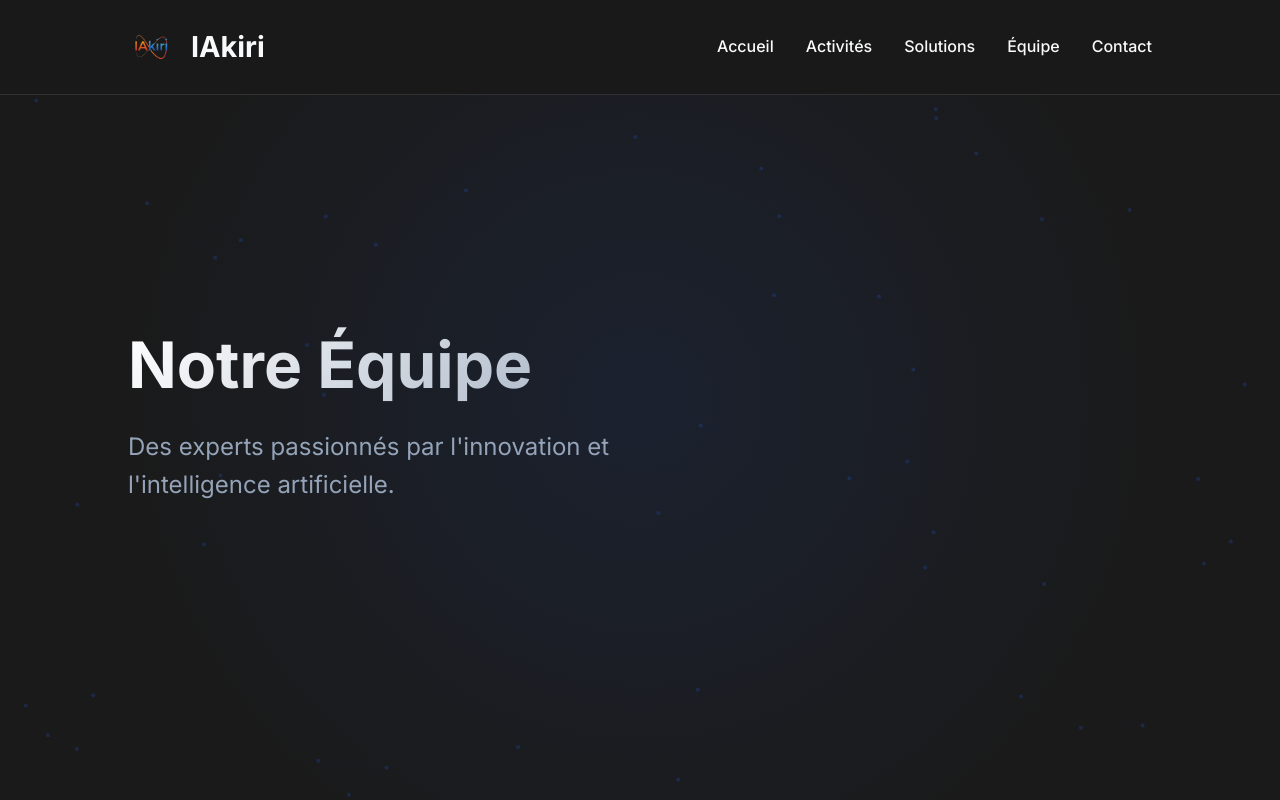
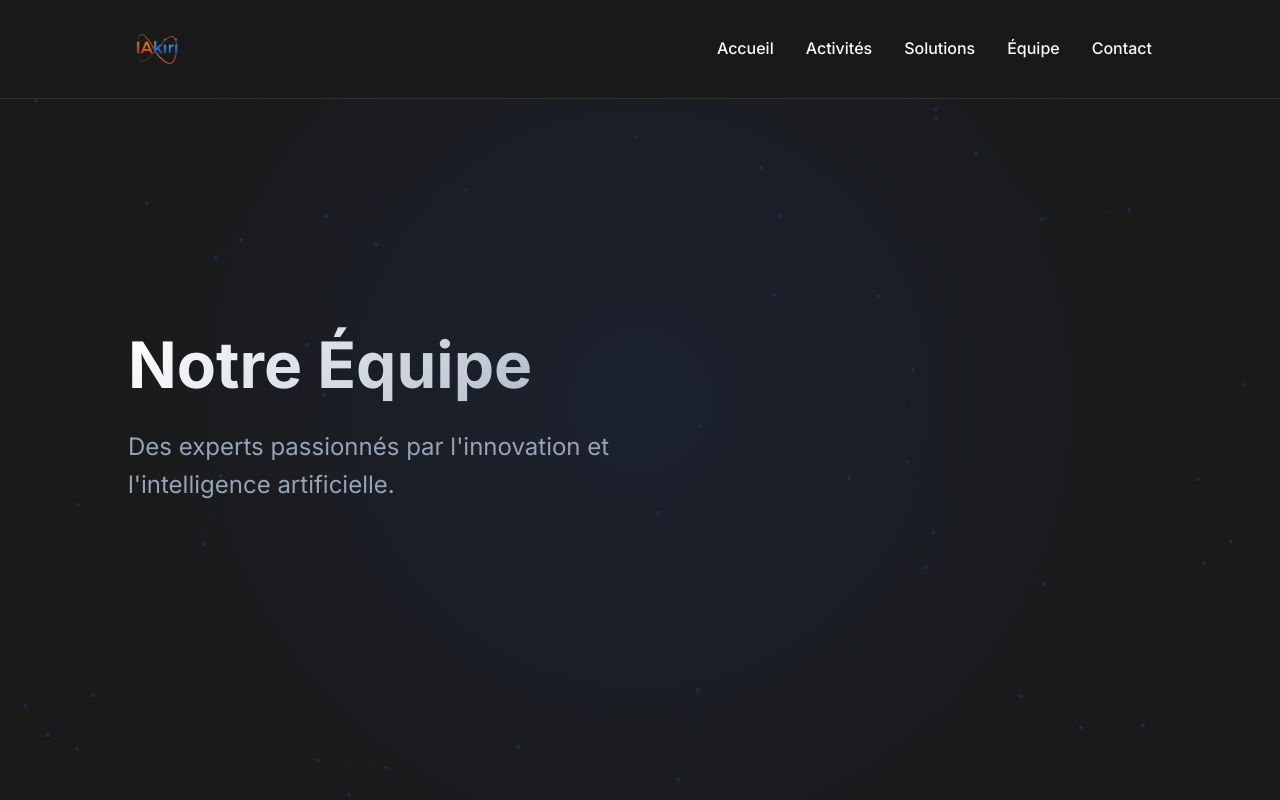
Before and after one commit to aikiri-ci/iakiri.github.io, a plain HTML site: page pages/equipe.html in a window 1280 px wide. Shown: the top 800 px of the page. Drawn offline with Linux system fonts and the light colour scheme.

Commit message:
Update: Remove text from logo and enhance logo styling

```diff
--- a/css/style.css
+++ b/css/style.css
@@ -40,18 +40,16 @@ body {
             text-decoration: none;
             display: flex;
             align-items: center;
-            gap: 1rem;
         }
 
         .logo img {
-            height: 40px;
+            height: 50px;
             width: auto;
+            transition: transform 0.3s ease;
         }
 
-        .logo span {
-            font-size: 1.8rem;
-            font-weight: 700;
-            color: var(--light);
+        .logo:hover img {
+            transform: scale(1.05);
         }
 
 .nav-links {
--- a/pages/equipe.html
+++ b/pages/equipe.html
@@ -98,7 +98,6 @@
     <nav class="navbar">
         <a href="../index.html" class="logo">
             <img src="../images/logo/logo-removebg-preview.png" alt="IAkiri Logo">
-            <span>IAkiri</span>
         </a>
         <ul class="nav-links">
             <li><a href="../index.html">Accueil</a></li>
```
Also changed, not shown: index.html (+0 -1 lines), pages/activites.html (+0 -1 lines), pages/contact.html (+0 -1 lines), pages/solutions.html (+0 -1 lines), assets/images/ai-illustration.svg.
